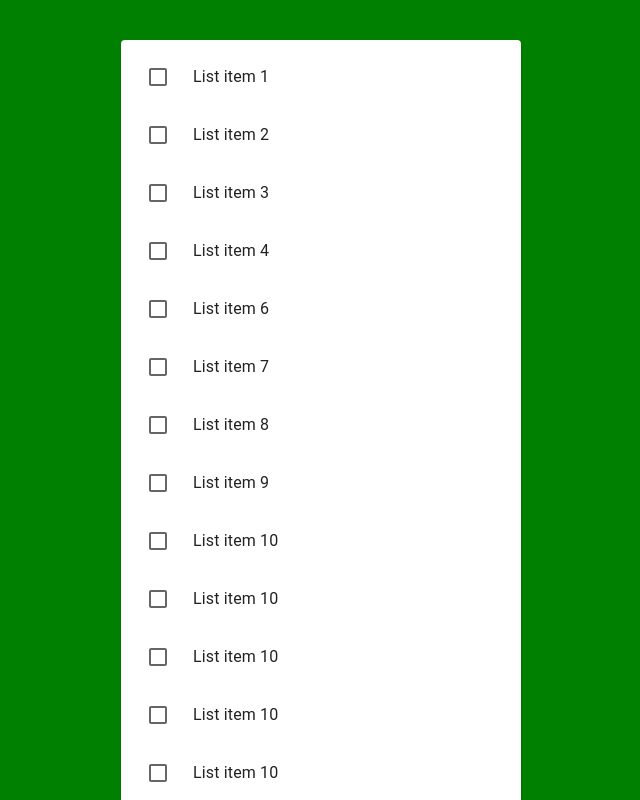
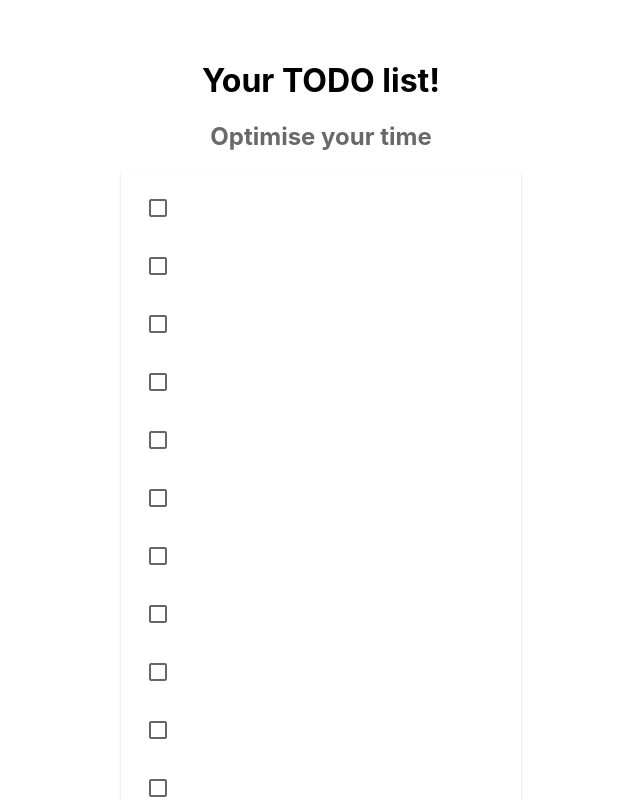
Before and after one commit to OlexandraKorol/OlexandraKorol.github.io, a React (Create React App) app: page / in a window 1280 px wide. Shown: the top 800 px of the page, without its empty margins (359-999 px from the left). Built offline with nearby package versions, Linux system fonts and the light colour scheme.

Commit message:
input creating and styling app

```diff
--- a/package.json
+++ b/package.json
@@ -14,6 +14,7 @@
     "@types/react": "^18.2.79",
     "@types/react-dom": "^18.2.25",
     "react": "^18.2.0",
+    "react-beautiful-dnd": "^13.1.1",
     "react-dom": "^18.2.0",
     "react-scripts": "5.0.1",
     "typescript": "^4.9.5",
--- a/src/App.tsx
+++ b/src/App.tsx
@@ -1,24 +1,31 @@
-import React from 'react';
-import logo from './logo.svg';
 import './App.css';
 import {TodoList} from './components/TodoList';
 import styled from '@emotion/styled';
 
-const test = [1,2,3,4,5]
-
 function App() {
   return (
-    <Wrapper>
-      <TodoList />
-    </Wrapper>
+      <Wrapper>
+        <Title> Your TODO list! </Title>
+        <Subtitle> Optimise your time </Subtitle>
+        <TodoList />
+      </Wrapper>
     )
-}
+  }
 
 const Wrapper = styled.div`
   width: 100%;
-  background-color: green;
   height: max-content;
   padding: 40px
 `;
 
+const Title = styled.h1`
+  text-align: center
+`
+
+const Subtitle = styled.h2`
+  text-align: center;
+  color: #696969;
+`;
+
+
 export default App;
--- /dev/null
+++ b/src/components/ListInput.tsx
@@ -0,0 +1,18 @@
+import InputBase from '@mui/material/InputBase';
+import { useState } from 'react';
+
+interface ListInputProps {
+  id: string
+}
+
+export const ListInput = ({id}: ListInputProps) => {
+  const [title, setTitle] = useState("");
+
+   return (
+     <InputBase
+      onChange={e => setTitle(e.target.value)}
+      value={title}
+      id={id}
+     />
+   )
+}
--- a/src/components/TodoList.tsx
+++ b/src/components/TodoList.tsx
@@ -6,11 +6,12 @@ import ListItemIcon from '@mui/material/ListItemIcon';
 import ListItemText from '@mui/material/ListItemText';
 import Checkbox from '@mui/material/Checkbox';
 import Paper from '@mui/material/Paper';
+import { ListInput } from './ListInput';
 
 
 export const TodoList = () => {
   const [checked, setChecked] = React.useState<readonly number[]>([]);
-  const [listItems] = React.useState<readonly number[]>([0, 1, 2, 3,5,6,7,8,9,9,9,9,9,9,9]);
+  const [listItems] = React.useState<readonly number[]>([1, 2, 3,5,6,7,8,9,9,9,9,9,9,9]);
 
 
   const handleToggle = (value: number) => () => {
@@ -49,7 +50,7 @@ export const TodoList = () => {
                   }}
                 />
               </ListItemIcon>
-              <ListItemText id={labelId} primary={`List item ${value + 1}`} />
+               <ListInput id={labelId}/>
             </ListItemButton>
           );
         })}
```
Also changed, not shown: 1 other file (tests, documents, lock files or other folders).
